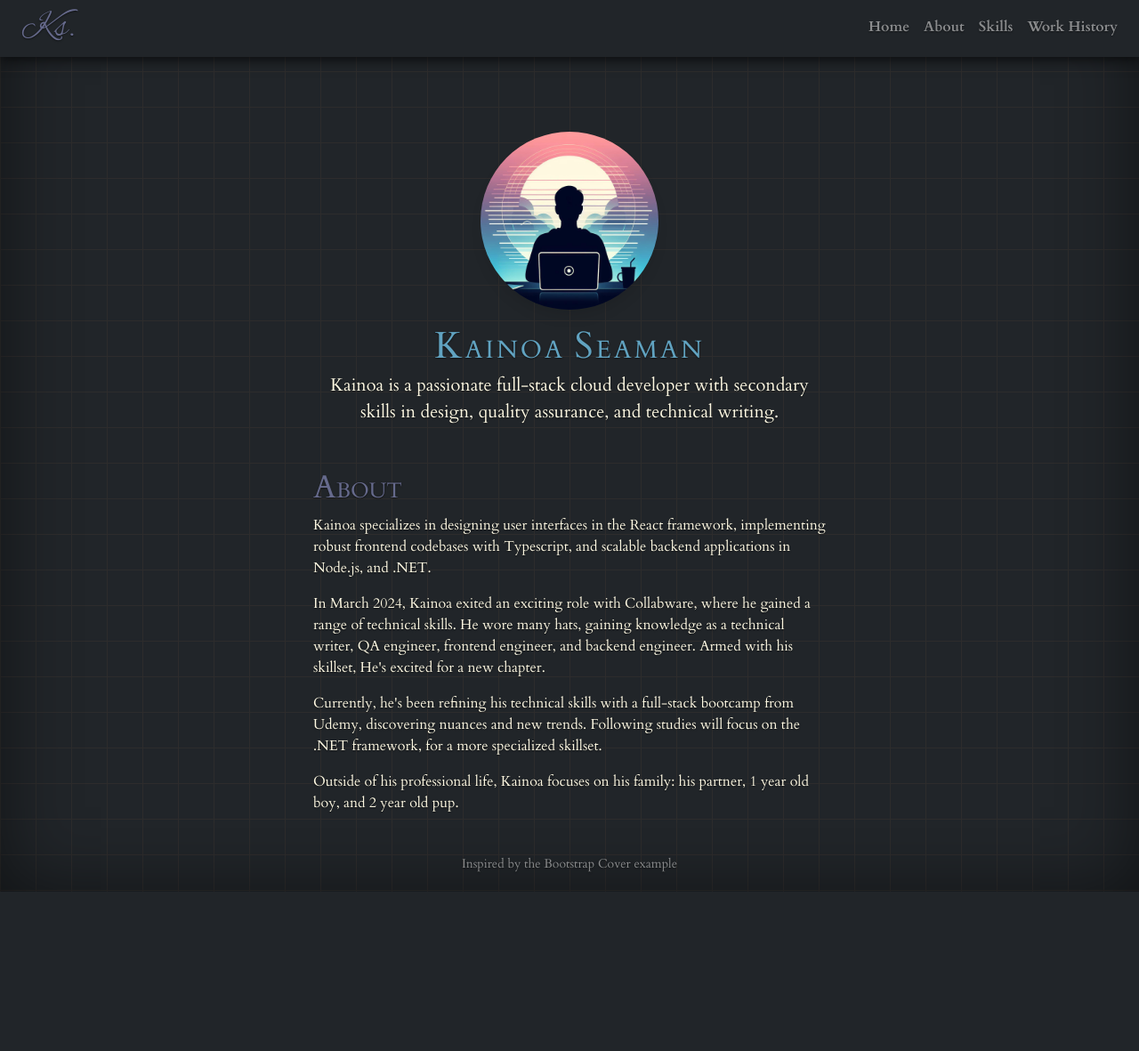
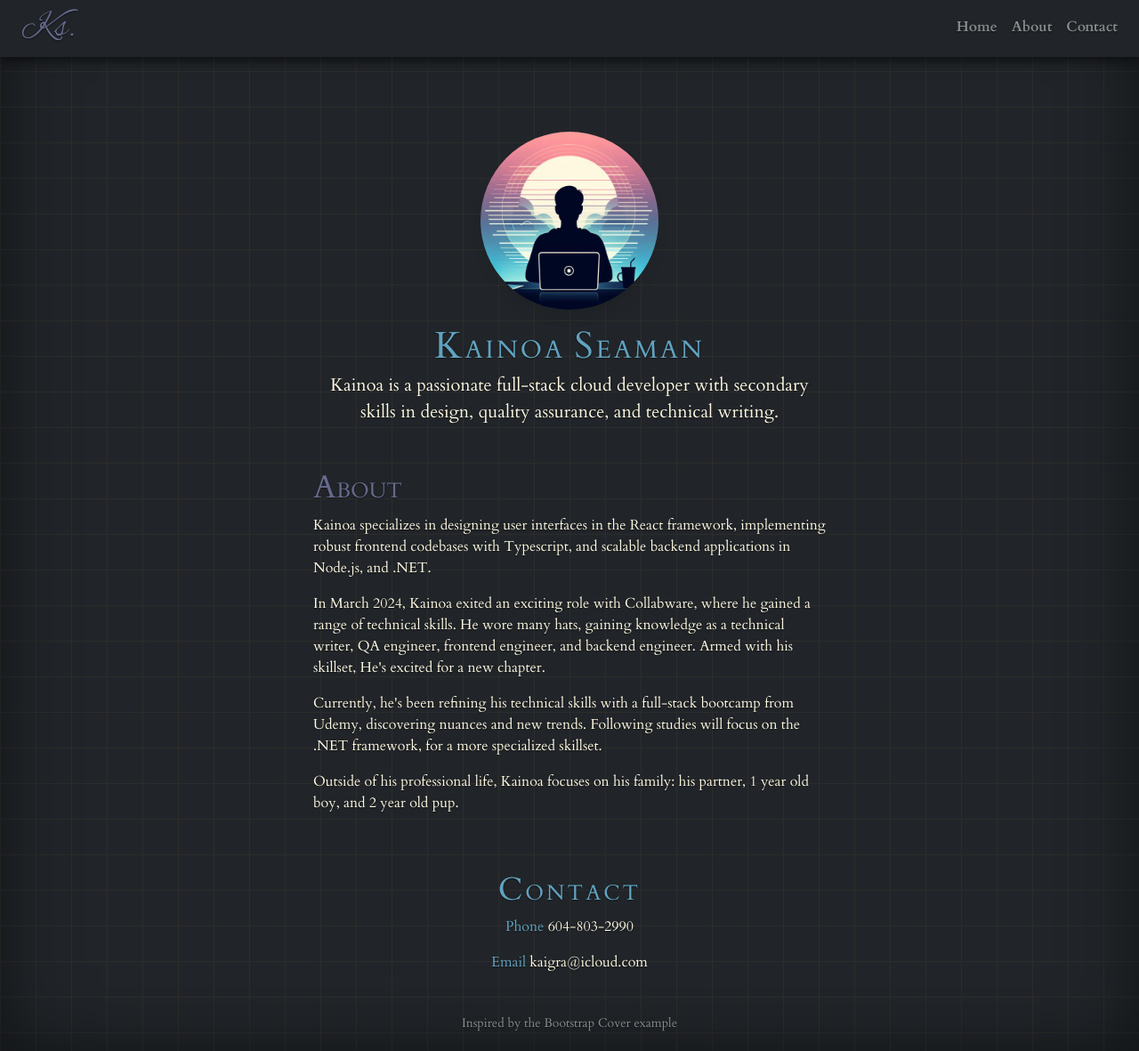
Before and after one commit to compSciKai/kainoa-site, a website: page index.html in a window 1280 px wide. Shown: the whole page at 89% size. Before the commit the page ends 1002 px from the top, so only its background shows below. Drawn offline with nearby package versions, Linux system fonts and the light colour scheme; a web font is replaced by a local one.

Commit message:
contact section first pass

```diff
--- a/cover.css
+++ b/cover.css
@@ -81,8 +81,12 @@ body {
     linear-gradient(to bottom, rgb(45, 44, 44) 0.5px, transparent 1px);
 }
 
-#name.title {
+#name.title, #contact.title {
   letter-spacing: 3px;
+  color: rgb(97, 163, 193);
+}
+
+.contact.title {
   color: rgb(97, 163, 193);
 }
 
--- a/index.html
+++ b/index.html
@@ -17,8 +17,7 @@
                 <nav class="nav nav-masthead justify-content-center">
                 <a class="nav-link fw-bold py-1 px-0 active" aria-current="page" href="#">Home</a>
                 <a class="nav-link fw-bold py-1 px-0" href="#about">About</a>
-                <a class="nav-link fw-bold py-1 px-0" href="#">Skills</a>
-                <a class="nav-link fw-bold py-1 px-0" href="#">Work History</a>
+                <a class="nav-link fw-bold py-1 px-0" href="#contact">Contact</a>
                 </nav>
             </div>
         </header>
@@ -29,12 +28,19 @@
             <h3 class="text-center mb-1 title" id="name"><span>K</span>AINOA <span>S</span>EAMAN</h1>
             <p class="lead text-center mb-5">Kainoa is a passionate full-stack cloud developer with secondary skills in design, quality assurance, and technical writing.</p>
           </div>
-            <div>
+
+          <div class="mb-5">
             <h4 class="title" id="about"><span>A</span>BOUT</h4>
             <p class="">Kainoa specializes in designing user interfaces in the React framework, implementing robust frontend codebases with Typescript, and scalable backend applications in Node.js, and .NET.</p>
             <p>In March 2024, Kainoa exited an exciting role with Collabware, where he gained a range of technical skills. He wore many hats, gaining knowledge as a technical writer, QA engineer, frontend engineer, and backend engineer. Armed with his skillset, He's excited for a new chapter.</p>
             <p>Currently, he's been refining his technical skills with a full-stack bootcamp from Udemy, discovering nuances and new trends. Following studies will focus on the .NET framework, for a more specialized skillset.</p>
             <p>Outside of his professional life, Kainoa focuses on his family: his partner, 1 year old boy, and 2 year old pup.</p>
+          </div>
+
+          <div class="text-center">
+            <h4 class="title" id="contact"><span>C</span>ONTACT</h4>
+            <p><span class="contact title">Phone </span>604-803-2990</p>
+            <p><span class="contact title">Email </span>kaigra@icloud.com</p>
           </div>
         </main>
 
```
Lines whose indentation alone changed are shown as unchanged.
